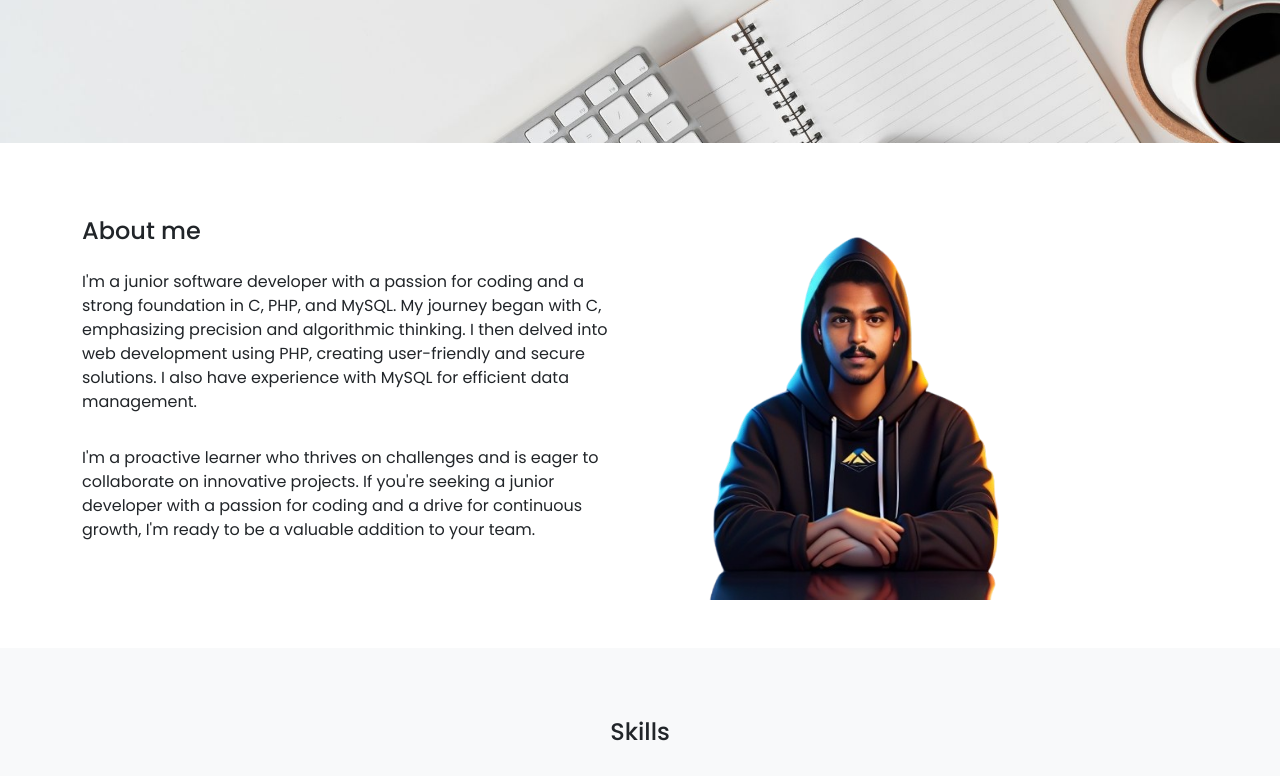
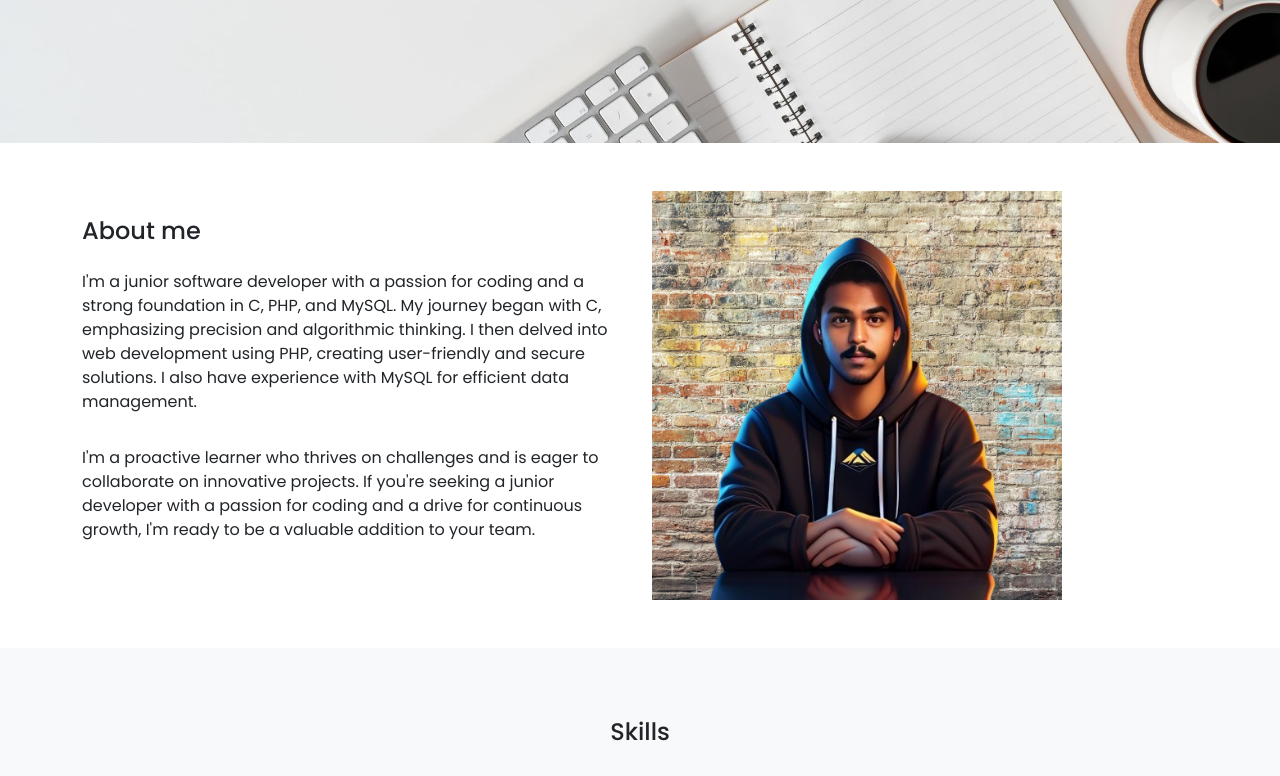
Before and after one commit to vasanthbala427/portfolio, a plain HTML site: page index.html in a window 1280 px wide. Shown: the part 668-1444 px from the top of the page. Drawn offline with nearby package versions, Linux system fonts and the light colour scheme.

Commit message:
about section image change

```diff
--- a/index.html
+++ b/index.html
@@ -91,7 +91,7 @@
           </div>
           <div class="col-md-6">
             <img
-              src="./img/about.png"
+              src="./img/about1.png"
               alt="Balakrishnan"
               class="image-fluid w-75"
             />
```
Also changed, not shown: img/about1.png (added).
